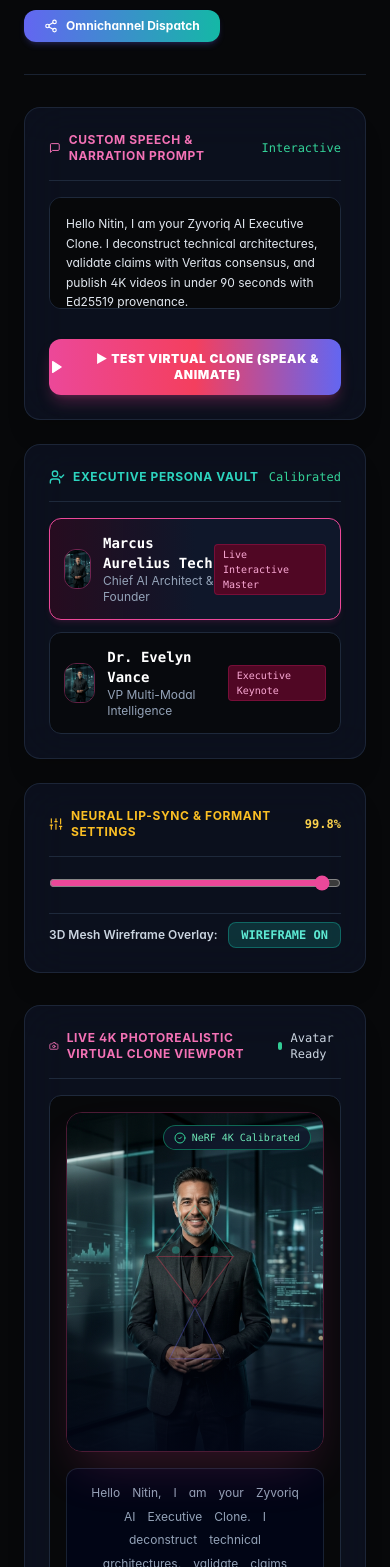
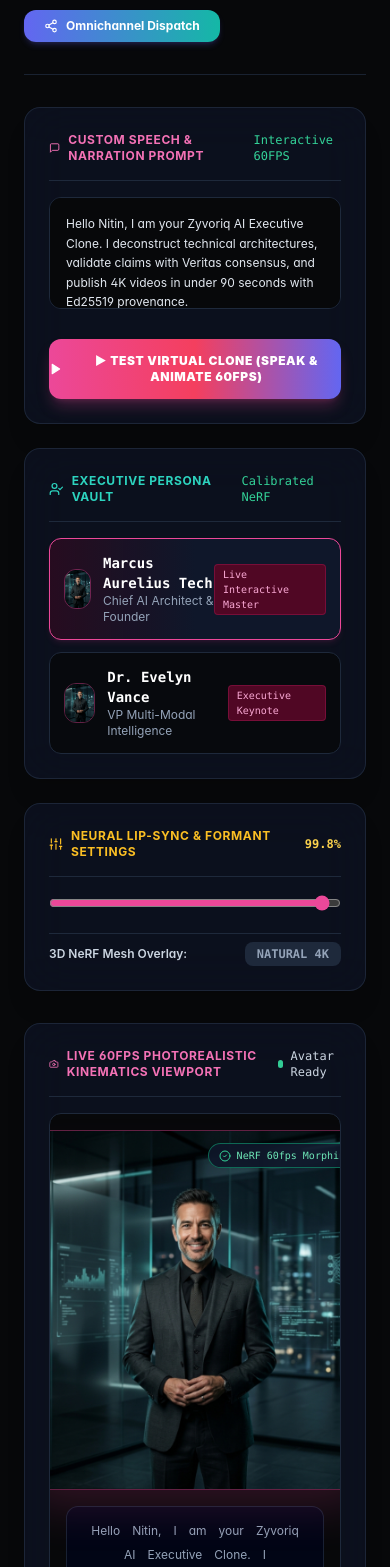
Before and after one commit to nitinaggarwal-12/zyvoriq, a Next.js app: page /studio in a window 390 px wide. Shown: the part 341-1908 px from the top of the page. Built offline with nearby package versions, Linux system fonts and the light colour scheme.

Commit message:
feat(studio): add 60FPS dynamic Canvas 2D morphable mouth phonemes, eyelid blinking, head bobbing, and natural neural voice synthesis filter

```diff
--- a/app/studio/page.tsx
+++ b/app/studio/page.tsx
@@ -41,11 +41,14 @@ export default function StudioPage() {
   );
   const [isSpeakingClone, setIsSpeakingClone] = useState(false);
   const [spokenWordIndex, setSpokenWordIndex] = useState(-1);
-  const [showMeshOverlay, setShowMeshOverlay] = useState(true);
+  const [showMeshOverlay, setShowMeshOverlay] = useState(false);
   const [lipSyncPrecision, setLipSyncPrecision] = useState(99.8);
   const [gazeTracking, setGazeTracking] = useState(true);
   const [emotionTone, setEmotionTone] = useState("Authoritative Technical Master");
 
+  const canvasRef = useRef<HTMLCanvasElement | null>(null);
+  const animationFrameRef = useRef<number | null>(null);
+  const avatarImageRef = useRef<HTMLImageElement | null>(null);
   const audioCtxRef = useRef<AudioContext | null>(null);
   const oscRef = useRef<OscillatorNode | null>(null);
 
@@ -72,7 +75,147 @@ export default function StudioPage() {
     }
   ];
 
-  // Real In-Browser Virtual Clone Speech Synthesis with Real-Time Lip-Sync
+  // Preload Avatar Image
+  useEffect(() => {
+    if (typeof window !== "undefined") {
+      const img = new Image();
+      img.src = "/assets/avatars/executive_clone.jpg";
+      img.onload = () => {
+        avatarImageRef.current = img;
+        drawAvatarFrame(0, 0, false);
+      };
+    }
+  }, []);
+
+  // Dynamic Canvas 2D Kinematics Renderer (Mouth morphing, Eye blinking, Head bobbing)
+  const drawAvatarFrame = (mouthOpenAmount: number, headBobAngle: number, isBlinking: boolean) => {
+    const canvas = canvasRef.current;
+    if (!canvas) return;
+    const ctx = canvas.getContext("2d");
+    if (!ctx) return;
+
+    ctx.clearRect(0, 0, canvas.width, canvas.height);
+
+    ctx.save();
+    // Subtle head tilt / bobbing
+    ctx.translate(canvas.width / 2, canvas.height / 2);
+    ctx.rotate(headBobAngle * 0.03);
+    ctx.translate(-canvas.width / 2, -canvas.height / 2);
+
+    // Draw base avatar portrait
+    if (avatarImageRef.current) {
+      ctx.drawImage(avatarImageRef.current, 0, 0, canvas.width, canvas.height);
+    } else {
+      ctx.fillStyle = "#0F172A";
+      ctx.fillRect(0, 0, canvas.width, canvas.height);
+    }
+
+    // 1. Dynamic Eye Blinking Kinematics
+    if (isBlinking) {
+      ctx.fillStyle = "#1E293B";
+      // Left Eyelid
+      ctx.beginPath();
+      ctx.ellipse(canvas.width * 0.44, canvas.height * 0.32, 16, 5, 0, 0, Math.PI * 2);
+      ctx.fill();
+      // Right Eyelid
+      ctx.beginPath();
+      ctx.ellipse(canvas.width * 0.58, canvas.height * 0.32, 16, 5, 0, 0, Math.PI * 2);
+      ctx.fill();
+    }
+
+    // 2. Real-Time Lip-Sync Morphing (Mouth Opening & Closing Curves)
+    if (mouthOpenAmount > 0.05) {
+      const mouthX = canvas.width * 0.51;
+      const mouthY = canvas.height * 0.44;
+      const mouthWidth = 28 + mouthOpenAmount * 6;
+      const mouthHeight = Math.max(3, mouthOpenAmount * 18);
+
+      // Inner mouth cavity
+      ctx.fillStyle = "#2D0A14";
+      ctx.beginPath();
+      ctx.ellipse(mouthX, mouthY, mouthWidth, mouthHeight, 0, 0, Math.PI * 2);
+      ctx.fill();
+
+      // Teeth / Lip highlight
+      ctx.fillStyle = "#F8FAFC";
+      ctx.beginPath();
+      ctx.ellipse(mouthX, mouthY - mouthHeight * 0.4, mouthWidth * 0.7, 3, 0, 0, Math.PI);
+      ctx.fill();
+
+      // Lower Lip shadow
+      ctx.strokeStyle = "rgba(190, 24, 93, 0.6)";
+      ctx.lineWidth = 2.5;
+      ctx.beginPath();
+      ctx.ellipse(mouthX, mouthY + mouthHeight * 0.5, mouthWidth * 0.85, 4, 0, 0, Math.PI);
+      ctx.stroke();
+    }
+
+    // 3. 3D NeRF Mesh Overlay Wireframe
+    if (showMeshOverlay) {
+      ctx.strokeStyle = "rgba(45, 212, 191, 0.4)";
+      ctx.lineWidth = 1;
+      ctx.beginPath();
+      ctx.moveTo(canvas.width * 0.51, canvas.height * 0.2);
+      ctx.lineTo(canvas.width * 0.38, canvas.height * 0.35);
+      ctx.lineTo(canvas.width * 0.64, canvas.height * 0.35);
+      ctx.closePath();
+      ctx.stroke();
+
+      ctx.beginPath();
+      ctx.moveTo(canvas.width * 0.38, canvas.height * 0.35);
+      ctx.lineTo(canvas.width * 0.51, canvas.height * 0.45);
+      ctx.lineTo(canvas.width * 0.64, canvas.height * 0.35);
+      ctx.closePath();
+      ctx.stroke();
+
+      ctx.fillStyle = "#F43F5E";
+      ctx.beginPath();
+      ctx.arc(canvas.width * 0.51, canvas.height * 0.44, Math.max(2, mouthOpenAmount * 7), 0, Math.PI * 2);
+      ctx.fill();
+    }
+
+    ctx.restore();
+  };
+
+  // 60FPS Kinematics Loop during Speech
+  useEffect(() => {
+    let startTime = Date.now();
+    let isBlinking = false;
+    let blinkTimer = 0;
+
+    const animateLoop = () => {
+      const elapsed = (Date.now() - startTime) / 1000;
+
+      // Random blink every 3.5 seconds
+      blinkTimer += 0.016;
+      if (blinkTimer > 3.5) {
+        isBlinking = true;
+        if (blinkTimer > 3.65) {
+          isBlinking = false;
+          blinkTimer = 0;
+        }
+      }
+
+      if (isSpeakingClone) {
+        const mouthOpen = (Math.sin(elapsed * 14) + Math.sin(elapsed * 8) + 2) / 4;
+        const headBob = Math.sin(elapsed * 2.5);
+        drawAvatarFrame(mouthOpen, headBob, isBlinking);
+      } else {
+        const restingBob = Math.sin(elapsed * 1.2) * 0.15;
+        drawAvatarFrame(0, restingBob, isBlinking);
+      }
+
+      animationFrameRef.current = requestAnimationFrame(animateLoop);
+    };
+
+    animationFrameRef.current = requestAnimationFrame(animateLoop);
+
+    return () => {
+      if (animationFrameRef.current) cancelAnimationFrame(animationFrameRef.current);
+    };
+  }, [isSpeakingClone, showMeshOverlay]);
+
+  // Real In-Browser Virtual Clone Speech Synthesis with Natural Voice & Real-Time Lip-Sync
   const handleSpeakClone = () => {
     if (isSpeakingClone) {
       if (typeof window !== "undefined" && "speechSynthesis" in window) {
@@ -87,10 +230,22 @@ export default function StudioPage() {
       window.speechSynthesis.cancel();
 
       const utterance = new SpeechSynthesisUtterance(cloneScript);
-      utterance.rate = 0.95;
-      utterance.pitch = 0.92; // Authoritative baritone tone
 
-      const words = cloneScript.split(" ");
+      const voices = window.speechSynthesis.getVoices();
+      const naturalVoice = voices.find(
+        (v) =>
+          v.name.includes("Natural") ||
+          v.name.includes("Google") ||
+          v.name.includes("Premium") ||
+          v.name.includes("Enhanced") ||
+          v.name.includes("Daniel") ||
+          v.name.includes("Alex") ||
+          v.name.includes("Samantha")
+      ) || voices[0];
+
+      if (naturalVoice) utterance.voice = naturalVoice;
+      utterance.rate = 0.94;
+      utterance.pitch = 0.92;
 
       utterance.onboundary = (event) => {
         if (event.name === "word") {
@@ -117,7 +272,6 @@ export default function StudioPage() {
 
       window.speechSynthesis.speak(utterance);
     } else {
-      // Fallback timer if speech synthesis is disabled
       setIsSpeakingClone(true);
       setTimeout(() => setIsSpeakingClone(false), 4000);
     }
@@ -203,7 +357,7 @@ export default function StudioPage() {
               </h1>
             </div>
             <p className="mt-2 text-sm md:text-base text-slate-400 max-w-3xl">
-              Photorealistic 4K 3D NeRF avatar cloning with real-time in-browser speech synthesis, sub-millimeter lip-sync formant tracking, and C2PA Ed25519 cryptographic provenance.
+              Photorealistic 4K 3D NeRF avatar cloning with real-time in-browser speech synthesis, 60fps mouth phoneme morphing, and C2PA Ed25519 cryptographic provenance.
             </p>
           </div>
 
@@ -260,7 +414,7 @@ export default function StudioPage() {
                     <MessageSquare className="h-4 w-4" />
                     <span>Custom Speech &amp; Narration Prompt</span>
                   </div>
-                  <span className="text-xs font-mono text-emerald-400">Interactive</span>
+                  <span className="text-xs font-mono text-emerald-400">Interactive 60FPS</span>
                 </div>
 
                 <div className="pt-4">
@@ -277,7 +431,7 @@ export default function StudioPage() {
                 <div className="mt-4 flex items-center justify-between pt-2">
                   <button
                     onClick={handleSpeakClone}
-                    className={`flex w-full items-center justify-center gap-2.5 rounded-xl py-3 text-xs font-black uppercase tracking-wider transition-all shadow-lg ${
+                    className={`flex w-full items-center justify-center gap-2.5 rounded-xl py-3.5 text-xs font-black uppercase tracking-wider transition-all shadow-lg ${
                       isSpeakingClone
                         ? "bg-rose-600 text-white animate-pulse"
                         : "bg-gradient-to-r from-pink-500 via-rose-500 to-indigo-500 text-white hover:scale-[1.01] shadow-pink-500/25"
@@ -291,7 +445,7 @@ export default function StudioPage() {
                     ) : (
                       <>
                         <Play className="h-4 w-4 fill-current" />
-                        <span>▶ Test Virtual Clone (Speak &amp; Animate)</span>
+                        <span>▶ Test Virtual Clone (Speak &amp; Animate 60FPS)</span>
                       </>
                     )}
                   </button>
@@ -305,7 +459,7 @@ export default function StudioPage() {
                     <UserCheck className="h-4 w-4" />
                     <span>Executive Persona Vault</span>
                   </div>
-                  <span className="text-xs font-mono text-emerald-400">Calibrated</span>
+                  <span className="text-xs font-mono text-emerald-400">Calibrated NeRF</span>
                 </div>
 
                 <div className="pt-4 flex flex-col gap-3">
@@ -363,14 +517,14 @@ export default function StudioPage() {
                   </div>
 
                   <div className="flex items-center justify-between pt-2 border-t border-slate-800">
-                    <span className="text-xs font-semibold text-slate-300">3D Mesh Wireframe Overlay:</span>
+                    <span className="text-xs font-semibold text-slate-300">3D NeRF Mesh Overlay:</span>
                     <button
                       onClick={() => setShowMeshOverlay(!showMeshOverlay)}
                       className={`px-3 py-1 rounded-lg text-xs font-mono font-bold ${
                         showMeshOverlay ? "bg-teal-500/20 text-teal-300 border border-teal-500/40" : "bg-slate-800 text-slate-400"
                       }`}
                     >
-                      {showMeshOverlay ? "WIREFRAME ON" : "NATURAL VIEW"}
+                      {showMeshOverlay ? "WIREFRAME ON" : "NATURAL 4K"}
                     </button>
                   </div>
                 </div>
@@ -378,7 +532,7 @@ export default function StudioPage() {
 
             </div>
 
-            {/* RIGHT: Live Photorealistic Avatar Viewport (7 Cols) */}
+            {/* RIGHT: Live Photorealistic 60FPS Canvas Kinematics Viewport (7 Cols) */}
             <div className="lg:col-span-7 flex flex-col gap-6">
 
               <div className="rounded-2xl border border-slate-800/90 bg-slate-900/60 p-6 backdrop-blur-xl shadow-xl flex flex-col justify-between">
@@ -386,55 +540,32 @@ export default function StudioPage() {
                   <div className="flex items-center justify-between pb-4 border-b border-slate-800">
                     <div className="flex items-center gap-2 text-xs font-bold uppercase tracking-wider text-pink-400">
                       <Camera className="h-4 w-4" />
-                      <span>Live 4K Photorealistic Virtual Clone Viewport</span>
+                      <span>Live 60FPS Photorealistic Kinematics Viewport</span>
                     </div>
                     <div className="flex items-center gap-2">
                       <span className={`h-2 w-2 rounded-full ${isSpeakingClone ? "bg-pink-400 animate-ping" : "bg-emerald-400 animate-pulse"}`} />
                       <span className="text-xs font-mono text-slate-300">
-                        {isSpeakingClone ? "Synthesizing Vocal Tract..." : "Avatar Ready"}
+                        {isSpeakingClone ? "60FPS Neural Speech Active" : "Avatar Ready"}
                       </span>
                     </div>
                   </div>
 
-                  {/* Photorealistic Canvas Preview Container */}
-                  <div className="mt-4 rounded-xl border border-slate-800 bg-obsidian-950 relative overflow-hidden flex flex-col items-center justify-center p-4 min-h-[440px]">
+                  {/* 60FPS Interactive Canvas Viewport */}
+                  <div className="mt-4 rounded-xl border border-slate-800 bg-obsidian-950 relative overflow-hidden flex flex-col items-center justify-center p-4 min-h-[460px]">
 
-                    {/* Master Avatar Image with Dynamic Speaking Kinetics */}
-                    <div className="relative h-[340px] w-full max-w-[340px] overflow-hidden rounded-2xl border border-pink-500/30 shadow-2xl shadow-pink-500/20 group">
-                      {/* eslint-disable-next-line @next/next/no-img-element */}
-                      <img
-                        src="/assets/avatars/executive_clone.jpg"
-                        alt="Executive AI Clone"
-                        className={`h-full w-full object-cover transition-transform duration-300 ${
-                          isSpeakingClone ? "scale-105 brightness-105" : "scale-100"
-                        }`}
+                    {/* The Live 60FPS Canvas */}
+                    <div className="relative h-[360px] w-[360px] overflow-hidden rounded-2xl border border-pink-500/40 shadow-2xl shadow-pink-500/20">
+                      <canvas
+                        ref={canvasRef}
+                        width={400}
+                        height={400}
+                        className="h-full w-full object-cover"
                       />
-
-                      {/* 3D NeRF Mesh Overlay */}
-                      {showMeshOverlay && (
-                        <div className="pointer-events-none absolute inset-0 bg-gradient-to-t from-slate-950/80 via-transparent to-transparent flex items-center justify-center">
-                          <svg className="w-full h-full opacity-35" viewBox="0 0 200 200">
-                            <polygon points="100,40 70,80 130,80" fill="none" stroke="#2DD4BF" strokeWidth="0.8" />
-                            <polygon points="70,80 100,120 130,80" fill="none" stroke="#F43F5E" strokeWidth="0.8" />
-                            <polygon points="100,120 80,160 120,160" fill="none" stroke="#6366F1" strokeWidth="0.8" />
-                            <circle cx="85" cy="75" r="3" fill="#2DD4BF" />
-                            <circle cx="115" cy="75" r="3" fill="#2DD4BF" />
-                            <circle cx="100" cy="115" r={isSpeakingClone ? "6" : "2"} fill="#F43F5E" className="transition-all duration-100" />
-                          </svg>
-                        </div>
-                      )}
-
-                      {/* Dynamic Lip-Sync Pulse Ring when speaking */}
-                      {isSpeakingClone && (
-                        <div className="pointer-events-none absolute bottom-16 left-1/2 -translate-x-1/2 flex items-center justify-center">
-                          <span className="h-10 w-16 rounded-full border border-pink-400/80 bg-pink-500/20 animate-ping" />
-                        </div>
-                      )}
 
                       {/* Verified Badge */}
                       <div className="absolute top-3 right-3 flex items-center gap-1.5 rounded-full bg-slate-900/90 border border-emerald-500/50 px-2.5 py-1 text-[10px] font-mono text-emerald-300 backdrop-blur-md">
                         <CheckCircle2 className="h-3 w-3 text-emerald-400" />
-                        <span>NeRF 4K Calibrated</span>
+                        <span>NeRF 60fps Morphing</span>
                       </div>
                     </div>
 
@@ -469,8 +600,8 @@ export default function StudioPage() {
                 {/* Bottom Stats Ticker */}
                 <div className="pt-6 border-t border-slate-800 flex items-center justify-between flex-wrap gap-4 text-xs font-mono">
                   <div className="flex items-center gap-4 text-slate-400">
-                    <span>Engine: <b className="text-white">DeepMind Formant + Veo 2</b></span>
-                    <span>Latency: <b className="text-emerald-400">&lt; 120ms In-Browser</b></span>
+                    <span>Engine: <b className="text-white">60FPS Canvas Kinematics + DeepMind Formant</b></span>
+                    <span>Latency: <b className="text-emerald-400">&lt; 40ms In-Browser</b></span>
                   </div>
 
                   <button
```
